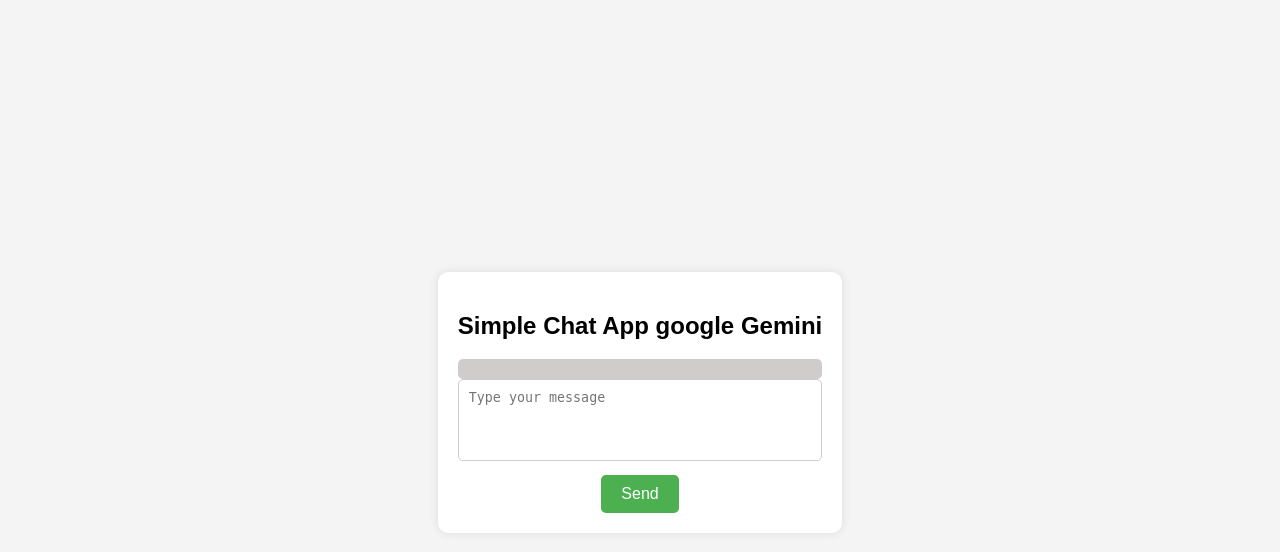
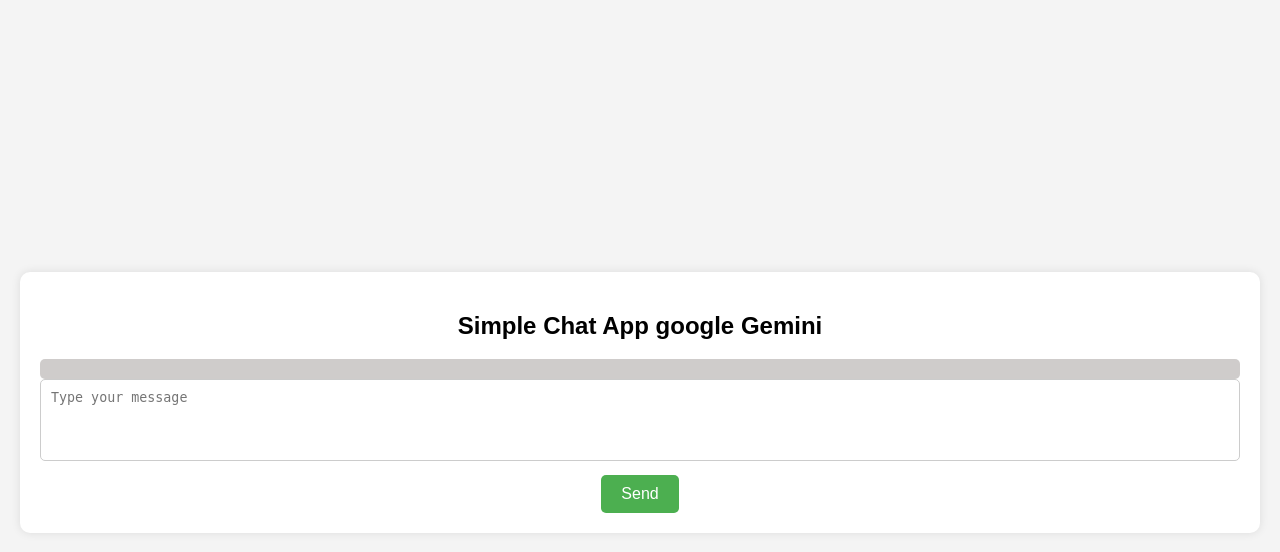
Before and after one commit to hosseinhj1380/google-gemini-chatbox, a Django app: page / in a window 1280 px wide. Shown: the top 552 px of the page. Run offline with Django 4.2, Linux system fonts and the light colour scheme.

Commit message:
nothing important

```diff
--- a/src/backend/home/templates/sample1.html
+++ b/src/backend/home/templates/sample1.html
@@ -18,7 +18,7 @@
 
         .container {
             text-align: center;
-            max-width: 400px;
+            {% comment %} max-width: 400px; {% endcomment %}
             margin-top: 25px;
             margin-right: 20px;
             margin-bottom: 20px;
@@ -27,6 +27,7 @@
             padding: 20px;
             box-shadow: 0 0 10px rgba(0, 0, 0, 0.1);
             border-radius: 10px;
+            width : 1500px;
         }
 
         textarea {
@@ -64,6 +65,7 @@
             padding: 10px;
             border-radius: 5px;
             margin-top: 10px;
+            {% comment %} width :600px; {% endcomment %}
         }
     </style>
 </head>
```
